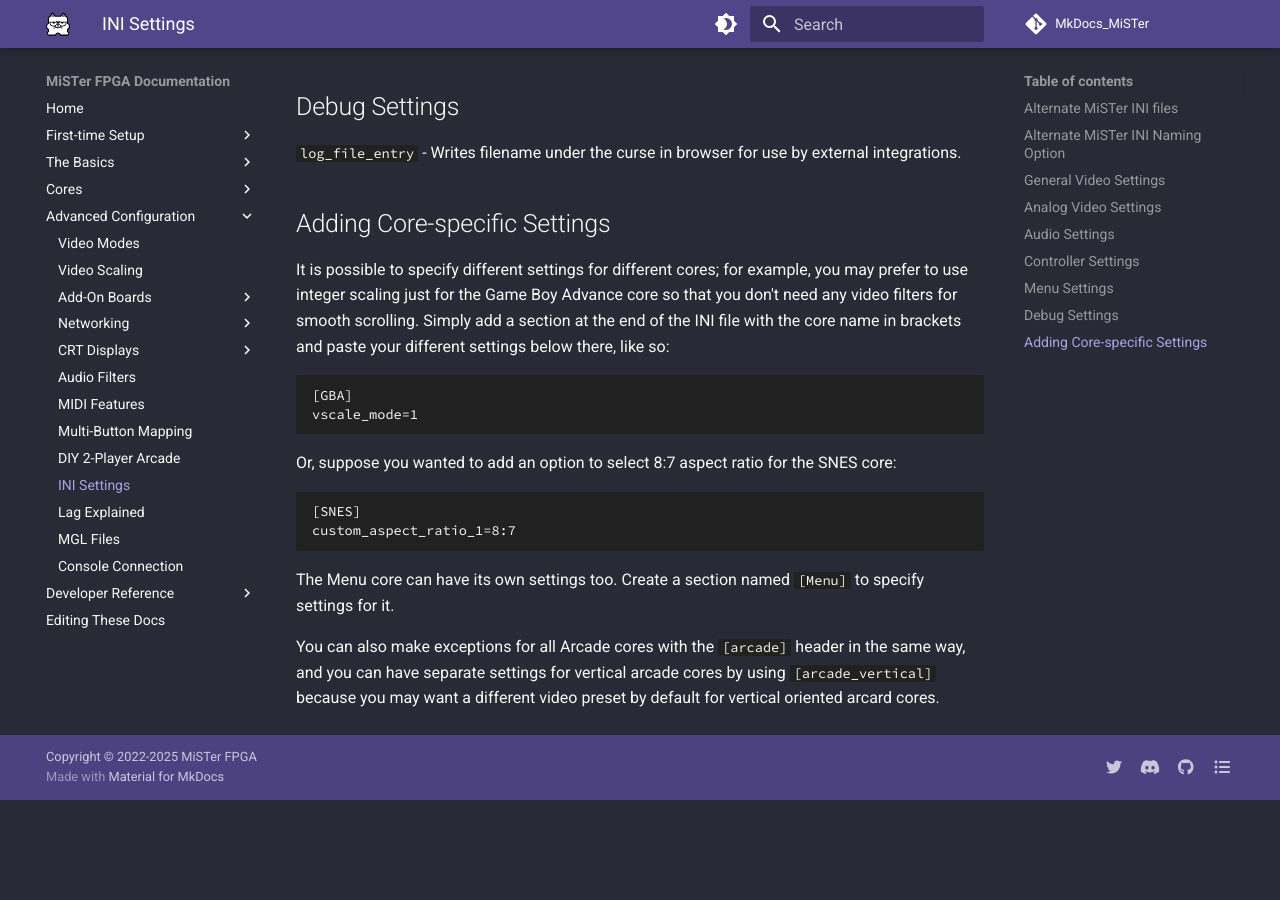
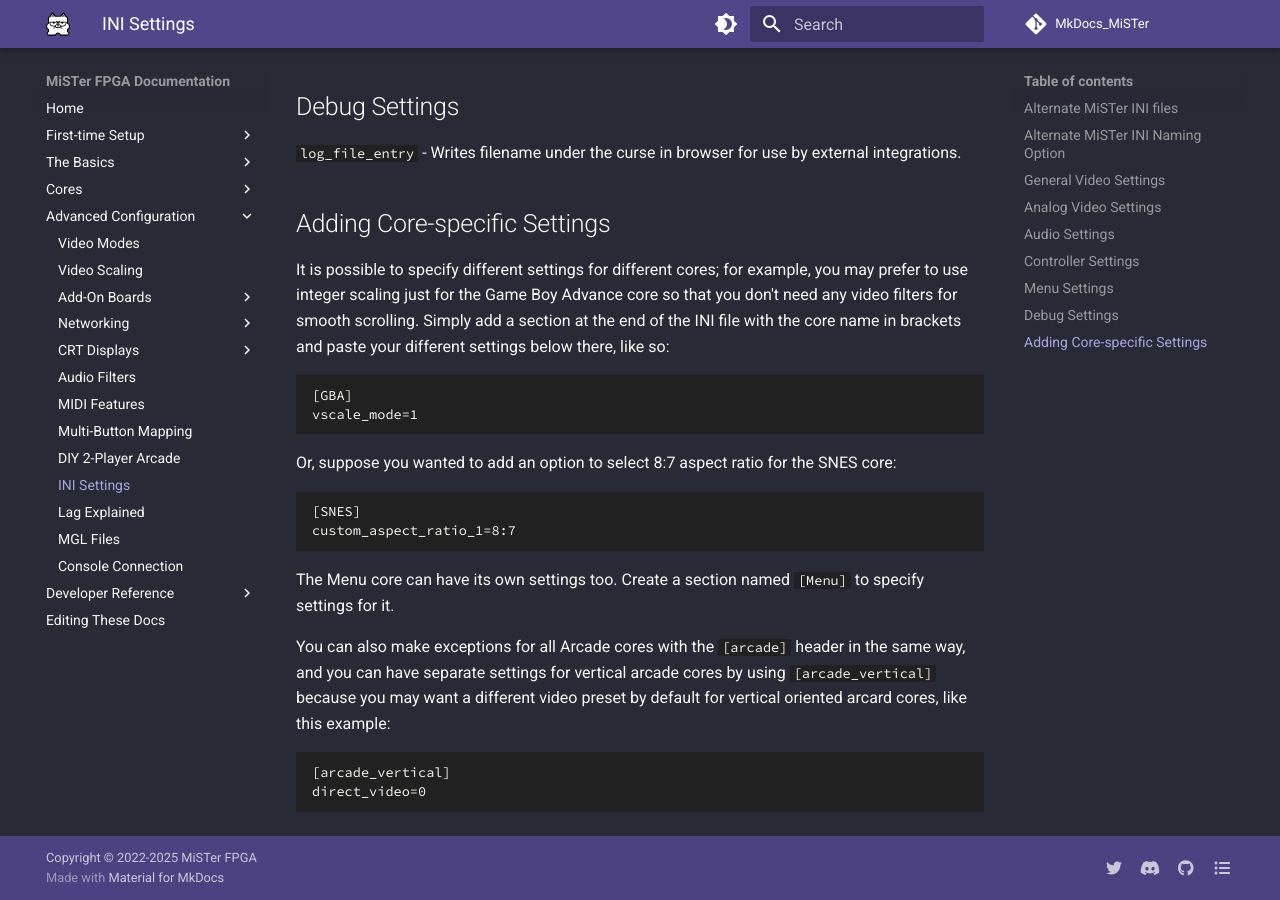
Before and after one commit to MiSTer-devel/MkDocs_MiSTer, an MkDocs documentation site: the page built from docs/advanced/ini.md, in a window 1280 px wide and 900 px high, scrolled down 3494 px. Built offline with MkDocs 1.6.1 and Material for MkDocs 9.7.7, drawn with Linux system fonts in a browser that asks for light colours; comment, search, counter and statistics services are not loaded; before the commit the page ends 4294 px from its top, so only the background shows below that.

Commit message:
Update ini.md

````diff
--- a/docs/advanced/ini.md
+++ b/docs/advanced/ini.md
@@ -102,4 +102,9 @@
 
 The Menu core can have its own settings too. Create a section named `[Menu]` to specify settings for it.
 
-You can also make exceptions for all Arcade cores with the `[arcade]` header in the same way, and you can have separate settings for vertical arcade cores by using `[arcade_vertical]` because you may want a different video preset by default for vertical oriented arcard cores.
+You can also make exceptions for all Arcade cores with the `[arcade]` header in the same way, and you can have separate settings for vertical arcade cores by using `[arcade_vertical]` because you may want a different video preset by default for vertical oriented arcard cores, like this example:
+
+```
+[arcade_vertical]
+direct_video=0
+```
````
